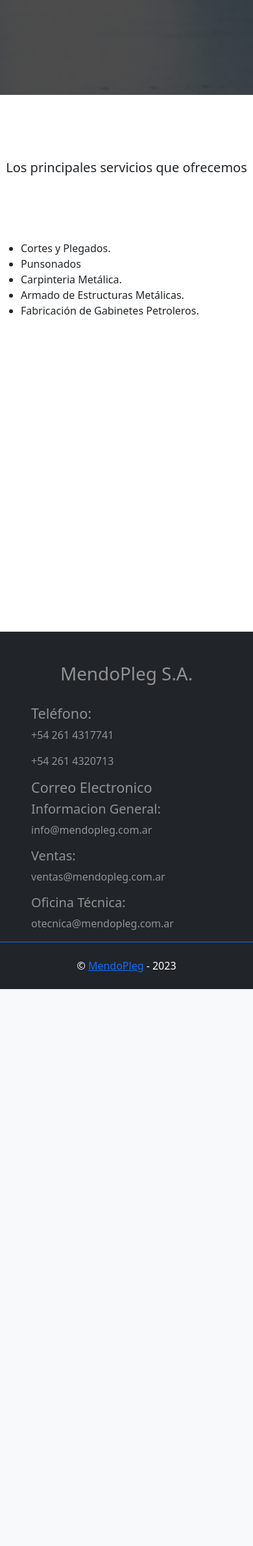
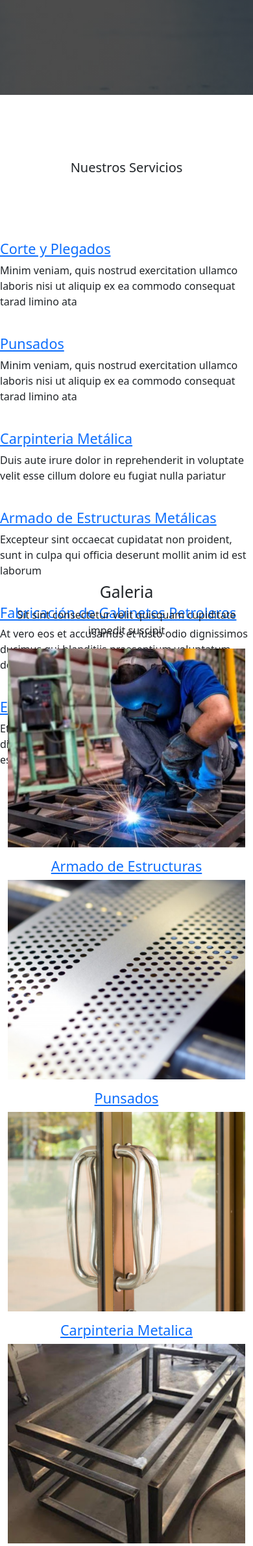
Before and after one commit to zEstebanz/MendoPleg, a PHP site: page / in a window 390 px wide. Shown: the part 665-3044 px from the top of the page at 65% size. Before the commit the page ends 2187 px from the top, so only its background shows below. Run offline with PHP 8.4, Linux system fonts and the light colour scheme.

Commit message:
Modificaciones

```diff
--- a/index.html
+++ b/index.html
@@ -47,21 +47,153 @@
 
     <section class="servicios">
         <div>
-            <h1>Los principales servicios que ofrecemos</h1>
+            <h1>Nuestros Servicios</h1>
 
-            <ul>
-                <li>Cortes y Plegados.</li>
-                <li>Punsonados</li>
-                <li>Carpinteria Metálica.</li>
-                <li>Armado de Estructuras Metálicas.</li>
-                <li>Fabricación de Gabinetes Petroleros.</li>
-            </ul>
+            <div class="row">
 
+                <div class="col-md-6">
+                    <div class="icon-box">
+                        <i class="bi bi-briefcase"></i>
+                        <h4><a href="#">Corte y Plegados</a></h4>
+                        <p>Minim veniam, quis nostrud exercitation ullamco laboris nisi ut aliquip ex ea commodo
+                            consequat tarad limino ata</p>
+                    </div>
+                </div>
 
+                <div class="col-md-6 mt-4 mt-lg-0">
+                    <div class="icon-box">
+                        <i class="bi bi-card-checklist"></i>
+                        <h4><a href="#">Punsados</a></h4>
+                        <p>Minim veniam, quis nostrud exercitation ullamco laboris nisi ut aliquip ex ea commodo
+                            consequat tarad limino ata</p>
+                    </div>
+                </div>
+                <div class="col-md-6 mt-4">
+                    <div class="icon-box">
+                        <i class="bi bi-bar-chart"></i>
+                        <h4><a href="#">Carpinteria Metálica</a></h4>
+                        <p>Duis aute irure dolor in reprehenderit in voluptate velit esse cillum dolore eu fugiat nulla
+                            pariatur</p>
+                    </div>
+                </div>
+                <div class="col-md-6 mt-4">
+                    <div class="icon-box">
+                        <i class="bi bi-binoculars"></i>
+                        <h4><a href="#">Armado de Estructuras Metálicas</a></h4>
+                        <p>Excepteur sint occaecat cupidatat non proident, sunt in culpa qui officia deserunt mollit
+                            anim id est laborum</p>
+                    </div>
+                </div>
+                <div class="col-md-6 mt-4">
+                    <div class="icon-box">
+                        <i class="bi bi-brightness-high"></i>
+                        <h4><a href="#">Fabricación de Gabinetes Petroleros</a></h4>
+                        <p>At vero eos et accusamus et iusto odio dignissimos ducimus qui blanditiis praesentium
+                            voluptatum deleniti atque</p>
+                    </div>
+                </div>
+                <div class="col-md-6 mt-4">
+                    <div class="icon-box">
+                        <i class="bi bi-calendar4-week"></i>
+                        <h4><a href="#">Eiusmod Tempor</a></h4>
+                        <p>Et harum quidem rerum facilis est et expedita distinctio. Nam libero tempore, cum soluta
+                            nobis est eligendi</p>
+                    </div>
+                </div>
+            </div>
         </div>
     </section>
 
-    <br>
+    <section id="portfolio" class="portfolio">
+        <div class="container">
+
+            <div class="section-title text-center">
+                <h2>Galeria</h2>
+                <p>Sit sint consectetur velit quisquam cupiditate impedit suscipit</p>
+            </div>
+
+            <div class="row portfolio-container">
+
+                <div class="col-lg-4 col-md-6 portfolio-item filter-app wow fadeInUp">
+                    <div class="">
+                        <figure>
+                            <img src="src/img/6.png" class="img-fluid" alt="" width="400px" height="400px">
+                            <a href="" class="link-details" title="More Details"><i class="bx bx-link"></i></a>
+                        </figure>
+
+                        <div class="portfolio-info">
+                            <h4 class="text-center"><a href="portfolio-details.html">Armado de Estructuras</a></h4>
+                        </div>
+                    </div>
+                </div>
+
+                <div class="col-lg-4 col-md-6 portfolio-item filter-app wow fadeInUp">
+                    <div class="">
+                        <figure>
+                            <img src="src/img/4.png" class="img-fluid" alt="" width="400px" height="400px">
+                            <a href="" class="link-details" title="More Details"><i class="bx bx-link"></i></a>
+                        </figure>
+
+                        <div class="portfolio-info">
+                            <h4 class="text-center"><a href="portfolio-details.html">Punsados</a></h4>
+                        </div>
+                    </div>
+                </div>
+
+                <div class="col-lg-4 col-md-6 portfolio-item filter-app wow fadeInUp">
+                    <div class="">
+                        <figure>
+                            <img src="src/img/madera.png" class="img-fluid" alt="" width="400px" height="400px">
+                            <a href="" class="link-details" title="More Details"><i class="bx bx-link"></i></a>
+                        </figure>
+
+                        <div class="portfolio-info">
+                            <h4 class="text-center"><a href="portfolio-details.html">Carpinteria Metalica</a></h4>
+                        </div>
+                    </div>
+                </div>
+
+                <div class="col-lg-4 col-md-6 portfolio-item filter-app wow fadeInUp">
+                    <div class="">
+                        <figure>
+                            <img src="src/img/3.png" class="img-fluid" alt="" width="400px" height="400px">
+                            <a href="" class="link-details" title="More Details"><i class="bx bx-link"></i></a>
+                        </figure>
+
+                        <div class="portfolio-info">
+                            <h4 class="text-center"><a href="portfolio-details.html">Estructuras</a></h4>
+                        </div>
+                    </div>
+                </div>
+
+                <div class="col-lg-4 col-md-6 portfolio-item filter-app wow fadeInUp">
+                    <div class="">
+                        <figure>
+                            <img src="src/img/2.png" class="img-fluid" alt="" width="400px" height="400px">
+                            <a href="" class="link-details" title="More Details"><i class="bx bx-link"></i></a>
+                        </figure>
+
+                        <div class="portfolio-info">
+                            <h4 class="text-center"><a href="portfolio-details.html">Plegado</a></h4>
+                        </div>
+                    </div>
+                </div>
+
+                <div class="col-lg-4 col-md-6 portfolio-item filter-app wow fadeInUp">
+                    <div class="">
+                        <figure>
+                            <img src="src/img/1.png" class="img-fluid" alt="" width="400px" height="400px">
+                            <a href="" class="link-details" title="More Details"><i class="bx bx-link"></i></a>
+                        </figure>
+
+                        <div class="portfolio-info">
+                            <h4 class="text-center"><a href="portfolio-details.html">Metales</a></h4>
+                        </div>
+                    </div>
+                </div>
+            </div>
+    </section>
+    <!--Fin Galeria -->
 
     <!-- Footer -->
     <footer>
@@ -73,15 +205,16 @@
                     </a>
                     <br>
                     <h4>Teléfono:</h4>
-                    <p>+54 261 4317741</p>
-                    <p>+54 261 4320713</p>
+                    <a href="tel:+54 261 4317741<">261-4317741</a>
+                    <br>
+                    <a href="tel:+54 261 4320713<">261-4320713</a>
                     <h4>Correo Electronico</h4>
                     <h5>Informacion General: </h5>
-                    <p>info@mendopleg.com.ar</p>
+                    <a href="mailto:info@mendopleg.com.ar?Subject=El%20asunto%20del%20mail">info@mendopleg.com.ar</a>
                     <h5>Ventas: </h5>
-                    <p>ventas@mendopleg.com.ar</p>
+                    <a href="mailto:ventas@mendopleg.com.ar?Subject=El%20asunto%20del%20mail">ventas@mendopleg.com.ar</a>
                     <h5>Oficina Técnica: </h5>
-                    <p>otecnica@mendopleg.com.ar</p>
+                    <a href="mailto:otecnica@mendopleg.com.ar?Subject=El%20asunto%20del%20mail">otecnica@mendopleg.com.ar</a>
                 </div>
             </div>
         </div>
@@ -94,6 +227,7 @@
         </div>
     </footer>
     <!-- Footer Fin -->
+
 </body>
 
 </html>
--- a/src/scss/app.css
+++ b/src/scss/app.css
@@ -113,4 +113,7 @@ h1 {
 /*Footer*/
 footer {
   padding-top: 100px;
+}
+footer h4 {
+  margin: 10px;
 }/*# sourceMappingURL=app.css.map */
--- a/src/scss/app.scss
+++ b/src/scss/app.scss
@@ -1,11 +1,13 @@
 /*Global*/
-*{
+* {
     padding: 0;
     margin: 0;
 }
- h1{
+
+h1 {
     text-align: center;
- }
+}
+
 .portada {
     background-image: linear-gradient(rgba(0, 0, 0, 0.5),
             rgba(0, 0, 0, 0.5)), url("../img/plegado.jpg");
@@ -21,7 +23,7 @@
         text-align: center;
     }
 
-    .logo{
+    .logo {
         width: 200px;
         height: 200px;
     }
@@ -43,10 +45,12 @@
         p {
             font-size: 20px;
         }
-        .logo{
+
+        .logo {
             width: 150px;
             height: 150px;
         }
+
         .map {
             width: 100%;
             height: 450px;
@@ -131,11 +135,15 @@
 }
 
 /*Contacto*/
-.form{
+.form {
     padding-bottom: 200px;
 }
 
 /*Footer*/
-footer{
+footer {
     padding-top: 100px;
+
+    h4 {
+        margin: 10px;
+    }
 }
```
Also changed, not shown: contacto.html (+9 -5 lines), ubicacion.html (+4 -3 lines), src/img/1.png (added), src/img/2.png (added), src/img/3.png (added), src/img/4.png (added), src/img/5.png (added), src/img/6.png (added), src/img/armadodeestruc.jpg (deleted), src/img/carpinteriametalica.jpg (deleted), src/img/gabinetes.jpg (deleted), src/img/madera.png (added), src/img/punsonados.jpg (deleted), src/img/solad.png (added), 1 more files, 2 other files.
